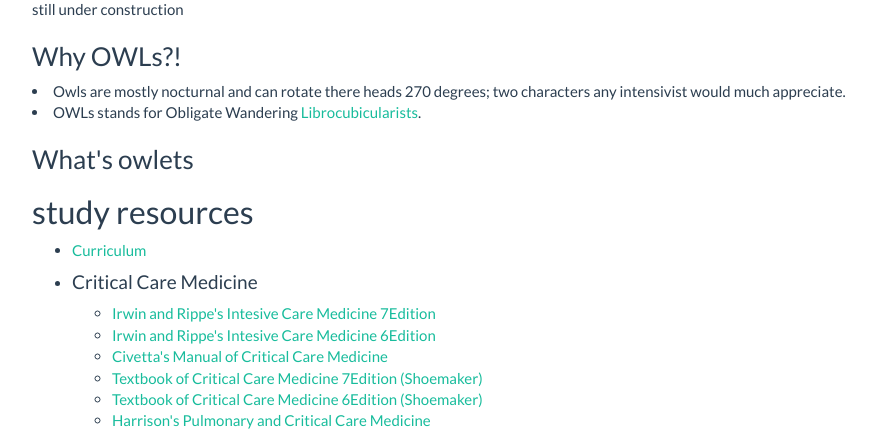
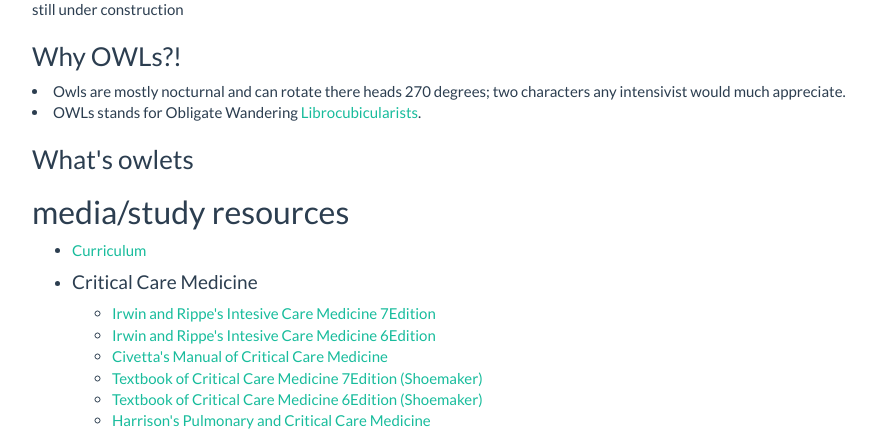
Before and after one commit to DrIbrahimAli/OWL, a Django app: template templates/about.html in a window 1280 px wide. Shown: the part 156-589 px from the top of the page, without its empty margins (38-914 px from the left). Run offline with Django 3.2, Linux system fonts and the light colour scheme; the template is opened without the code that fills it, so the values that code supplies are empty; parts of the project's set-up code (start-up, migrations or seed data) failed here and were passed over; some libraries are stand-ins or nearby versions.

Commit message:
minor bug fix

```diff
--- a/templates/about.html
+++ b/templates/about.html
@@ -12,39 +12,39 @@
 
 
      <h3>What's owlets</h3>
-     <h2>study resources</h2>
+     <h2>media/study resources</h2>
      <ul>
-        <li><a href="/study/curriculum.pdf">Curriculum</a></li>
+        <li><a href="/media/study/curriculum.pdf">Curriculum</a></li>
         <li><h4>Critical Care Medicine</h4>
 		<ul>
-		<li><a href="/study/irwin_7e.pdf">Irwin and Rippe's Intesive Care Medicine 7Edition</a></li>
-        	<li><a href="/study/irwin_6e.chm">Irwin and Rippe's Intesive Care Medicine 6Edition</a></li>
-	        <li><a href="/study/cvta_2012.pdf">Civetta's Manual of Critical Care Medicine</a></li>
-	        <li><a href="/study/txtcritcare_7e.pdf">Textbook of Critical Care Medicine 7Edition (Shoemaker)</a></li>
-	        <li><a href="/study/txtcritcare_6e.pdf">Textbook of Critical Care Medicine 6Edition (Shoemaker)</a></li>
-	        <li><a href="/study/hrson_pulm_crit_2e.pdf">Harrison's Pulmonary and Critical Care Medicine</a></li>
+		<li><a href="/media/study/irwin_7e.pdf">Irwin and Rippe's Intesive Care Medicine 7Edition</a></li>
+        	<li><a href="/media/study/irwin_6e.chm">Irwin and Rippe's Intesive Care Medicine 6Edition</a></li>
+	        <li><a href="/media/study/cvta_2012.pdf">Civetta's Manual of Critical Care Medicine</a></li>
+	        <li><a href="/media/study/txtcritcare_7e.pdf">Textbook of Critical Care Medicine 7Edition (Shoemaker)</a></li>
+	        <li><a href="/media/study/txtcritcare_6e.pdf">Textbook of Critical Care Medicine 6Edition (Shoemaker)</a></li>
+	        <li><a href="/media/study/hrson_pulm_crit_2e.pdf">Harrison's Pulmonary and Critical Care Medicine</a></li>
         	</ul>
 	</li>
 	<li><h4>Cardiothoracic ICU</h4>
 		<ul>
-	        <li><a href="/study/bjr.pdf">Bojar's Manual of Perioperative Care in Adult Cardiac Surgery</a></li>
+	        <li><a href="/media/study/bjr.pdf">Bojar's Manual of Perioperative Care in Adult Cardiac Surgery</a></li>
 		</ul>
 	</li>
 	<li><h4>Internal Medicine</h4>
 		<ul>
-	        <li><a href="/study/ccl_sntl_9e.pdf">Cecil's Essentials of Medicine</a></li>
-	        <li><a href="/study/ccl_25e.pdf">Cecil's Medicine</a></li>
-	        <li><a href="/study/ccl_25e_q.pdf">Cecil's Medicine Review Questions</a></li>
-	        <li><a href="/study/hrsn_man_19e.pdf">Harrsion's Manual of Medicine</a></li>
-	        <li><a href="/study/hrsn_19e.pdf">Harrison's Internal Medicine</a></li>
-	        <li><a href="/study/crnt_2017.pdf">Current Medical Diagnoses and Treatment</a></li>
+	        <li><a href="/media/study/ccl_sntl_9e.pdf">Cecil's Essentials of Medicine</a></li>
+	        <li><a href="/media/study/ccl_25e.pdf">Cecil's Medicine</a></li>
+	        <li><a href="/media/study/ccl_25e_q.pdf">Cecil's Medicine Review Questions</a></li>
+	        <li><a href="/media/study/hrsn_man_19e.pdf">Harrsion's Manual of Medicine</a></li>
+	        <li><a href="/media/study/hrsn_19e.pdf">Harrison's Internal Medicine</a></li>
+	        <li><a href="/media/study/crnt_2017.pdf">Current Medical Diagnoses and Treatment</a></li>
 		</ul>
 	</li>
 	<li><h4>Miscellaneous</h4>
 		<ul>
-	        <li><a href="/study/ecg_er.pdf">ECG for Emergency Physicians</a></li>
-	        <li><a href="/study/ecg_rnd.pdf">ECG Rounds</a></li>
-	        <li><a href="/study/pharm_glnc.pdf">Medical Pharmacology at a Glance</a></li>
+	        <li><a href="/media/study/ecg_er.pdf">ECG for Emergency Physicians</a></li>
+	        <li><a href="/media/study/ecg_rnd.pdf">ECG Rounds</a></li>
+	        <li><a href="/media/study/pharm_glnc.pdf">Medical Pharmacology at a Glance</a></li>
 		</ul>
 	</li>
      </ul>
```
